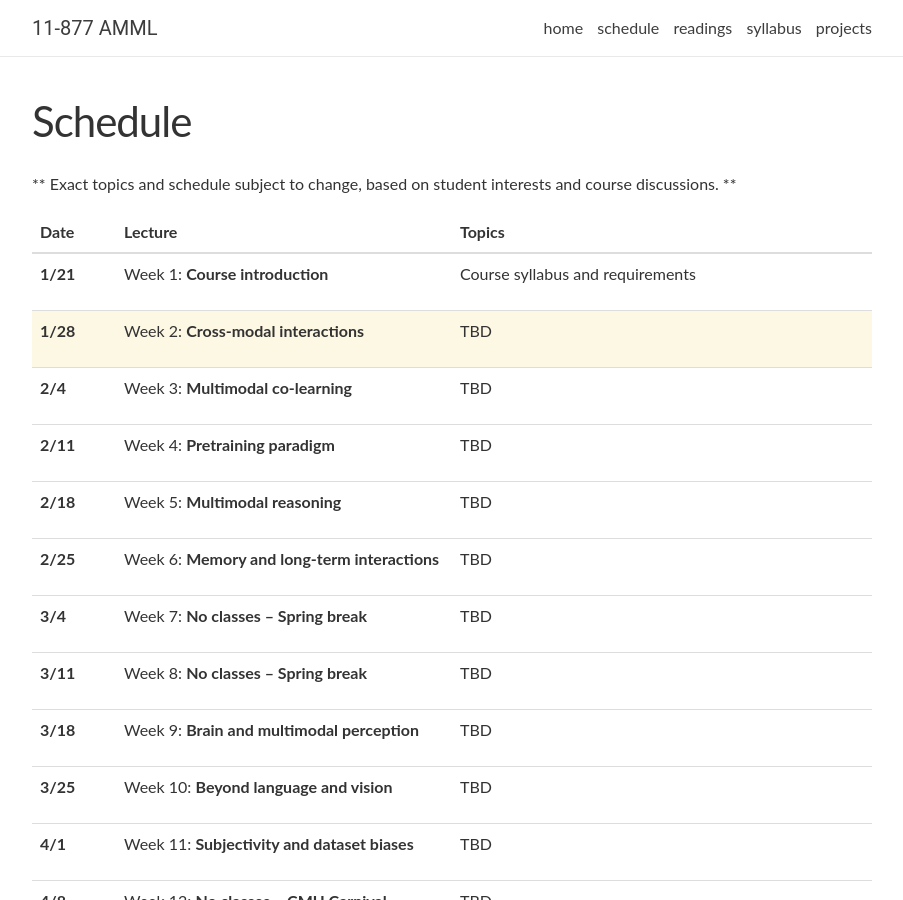
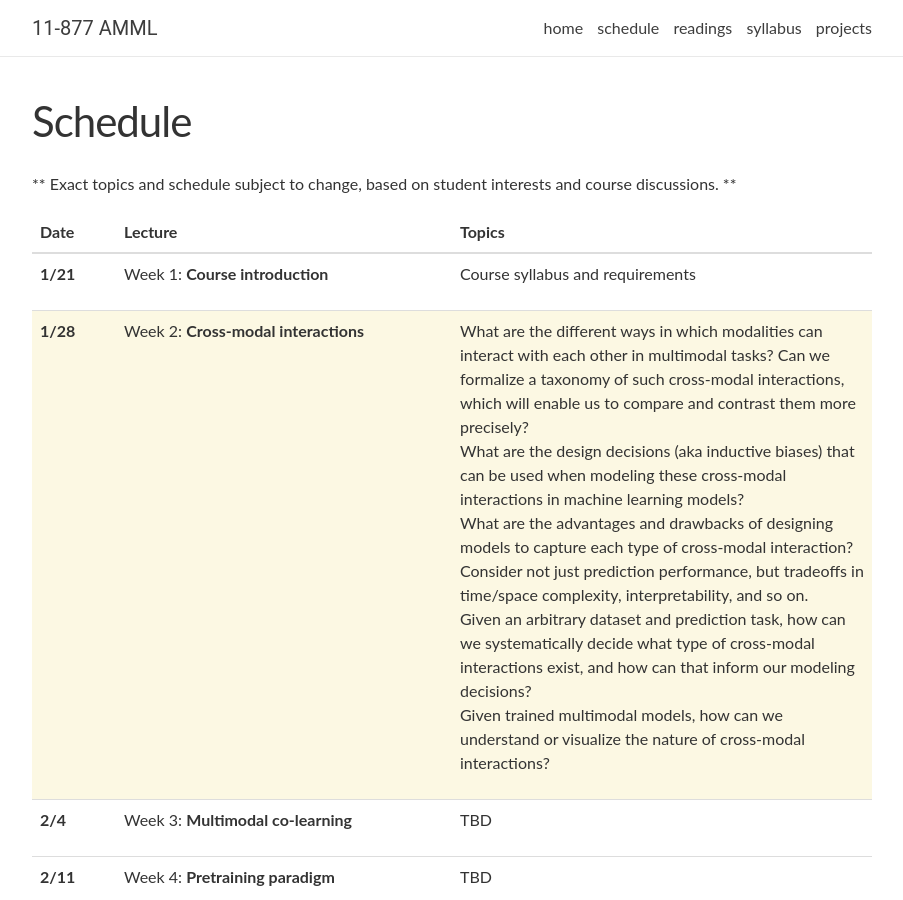
Before and after one commit to CMU-MultiComp-Lab/adv-mmml-course, a Jekyll site: the page built from _pages/schedule.md, in a window 1280 px wide and 900 px high. Shown: the whole window, without its empty margins (188-1091 px from the left). Built offline with Jekyll 4.4.1, drawn with Linux system fonts in a browser that asks for light colours; nearby versions of some CDN libraries; comment, search, counter and statistics services are not loaded.

Commit message:
Update lectures.yml

```diff
--- a/_data/lectures.yml
+++ b/_data/lectures.yml
@@ -10,7 +10,11 @@
   title: >
     Week 2: <strong>Cross-modal interactions</strong>
   topics:
-    - TBD
+    - What are the different ways in which modalities can interact with each other in multimodal tasks? Can we formalize a taxonomy of such cross-modal interactions, which will enable us to compare and contrast them more precisely? <br/>
+    - What are the design decisions (aka inductive biases) that can be used when modeling these cross-modal interactions in machine learning models? <br/>
+    - What are the advantages and drawbacks of designing models to capture each type of cross-modal interaction? Consider not just prediction performance, but tradeoffs in time/space complexity, interpretability, and so on. <br/>
+    - Given an arbitrary dataset and prediction task, how can we systematically decide what type of cross-modal interactions exist, and how can that inform our modeling decisions? <br/>
+    - Given trained multimodal models, how can we understand or visualize the nature of cross-modal interactions?
   readings: TBD
 
 - date: 2/4
```
